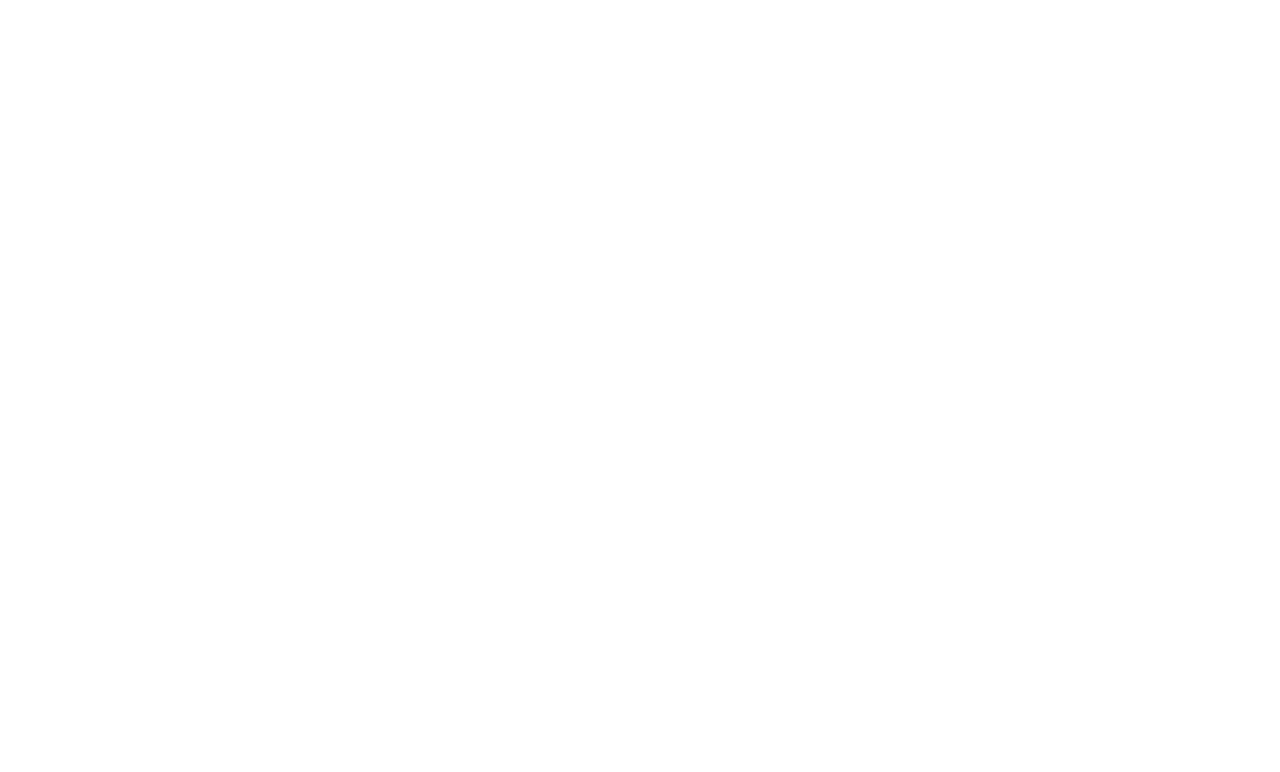
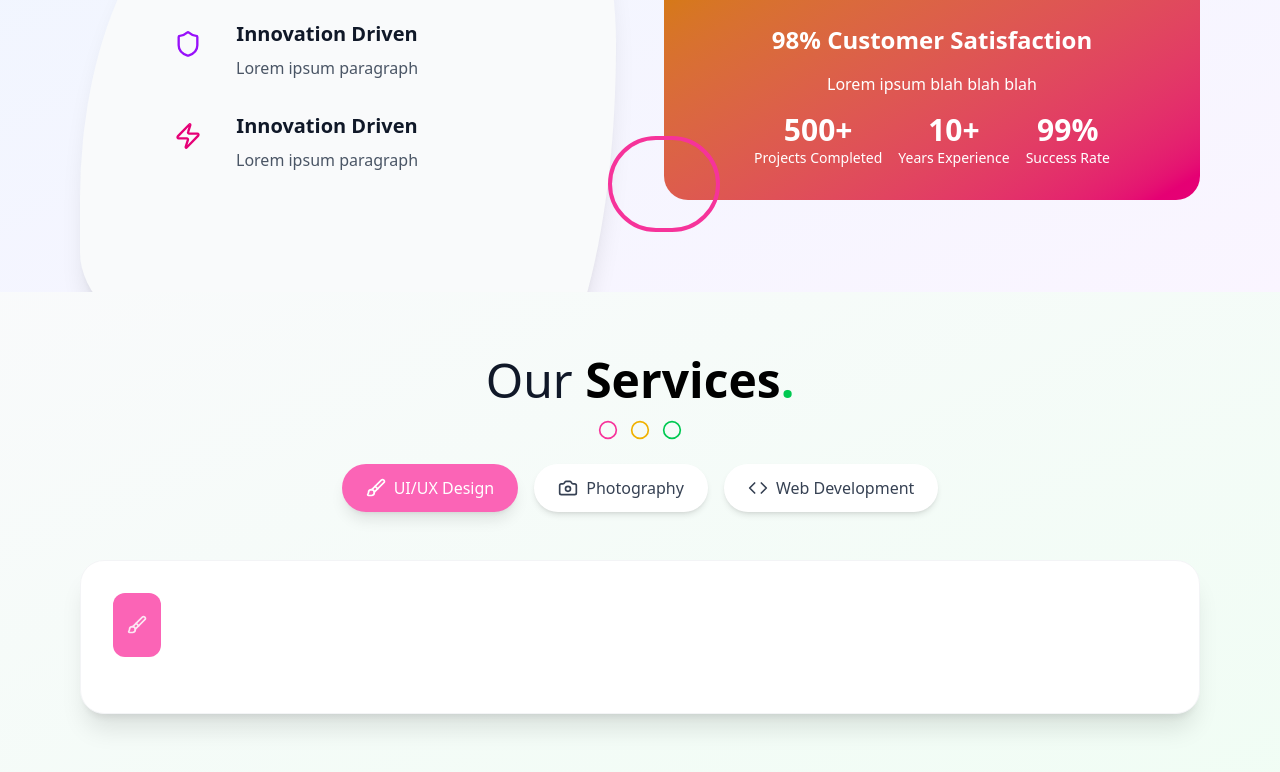
Before and after one commit to pinkx-xlink/tailwindcss-experiment, a React (Vite) app in the folder bank_modern_app/: page / in a window 1280 px wide. Shown: the part 1556-2328 px from the top of the page. Before the commit the page ends 800 px from the top, so only its background shows below. Built offline with nearby package versions, Linux system fonts and the light colour scheme.

Commit message:
Fix typo on line 100

```diff
--- a/bank_modern_app/src/components/Services.jsx
+++ b/bank_modern_app/src/components/Services.jsx
@@ -97,7 +97,7 @@ const Services = () => {
             border-gray-100'
             data-aos='fade-up'
             data-aos-delay='200'>
-                {ServiceWorkerRegistration.filter(ser => ser.id === activeService).map(ser => (
+                {services.filter(ser => ser.id === activeService).map(ser => (
                     <div key={ser.id} className='flex flec-col lg:flex-row gap-6
                     md:gap-10'>
                         <div className='flex-1'>
```
